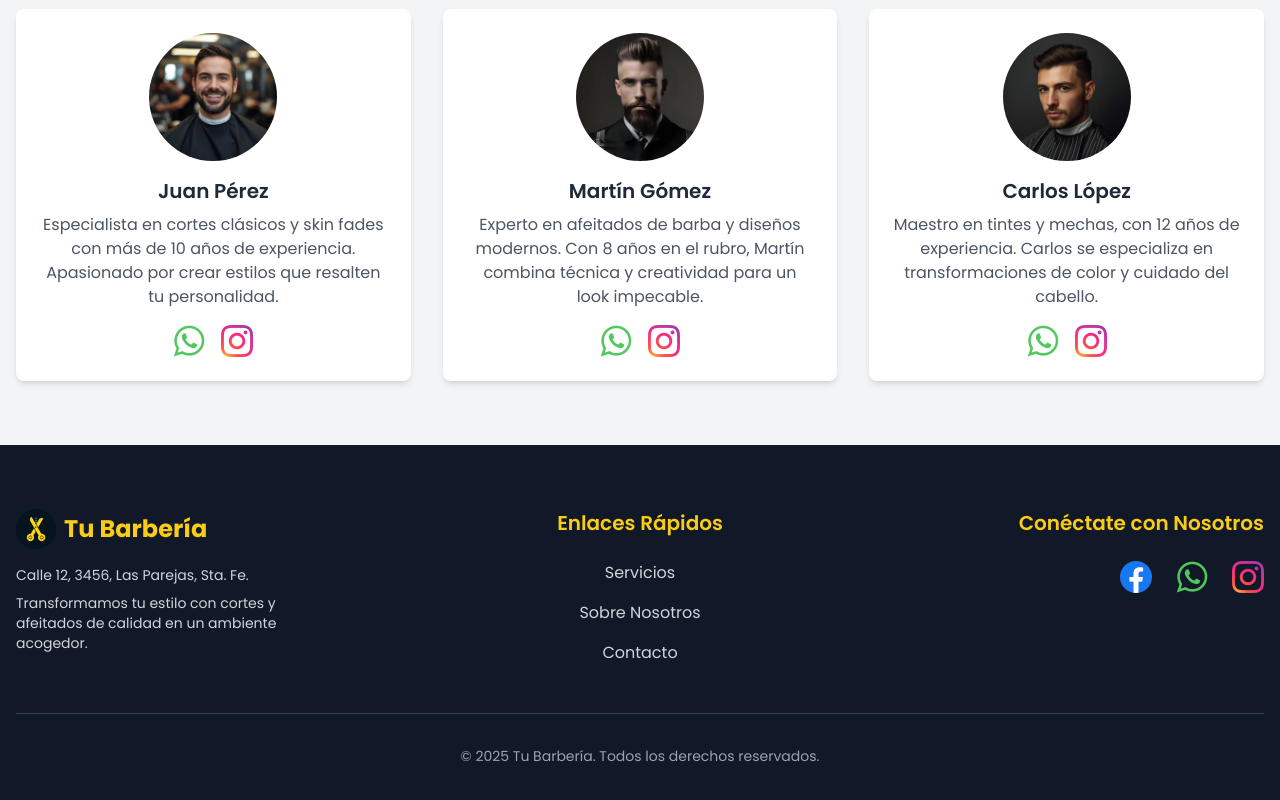
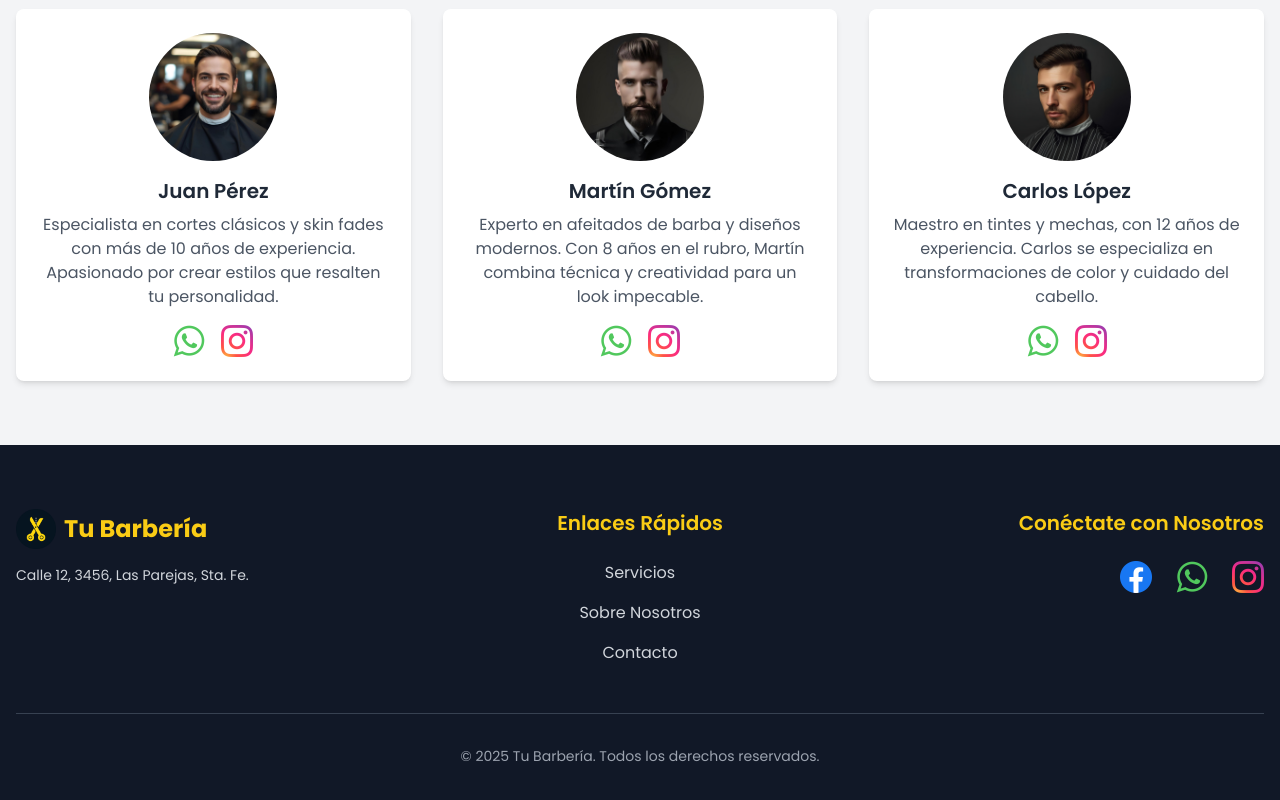
Before and after one commit to Gianp2/sist-reservas, a plain HTML site: page index.html in a window 1280 px wide. Shown: the part 2627-3427 px from the top of the page. Drawn offline with nearby package versions, Linux system fonts and the light colour scheme.

Commit message:
Update index.html

```diff
--- a/index.html
+++ b/index.html
@@ -470,7 +470,6 @@
             <h3 class="text-2xl font-bold text-yellow-400">Tu Barbería</h3>
           </div>
           <p class="text-sm text-gray-300 mb-2">Calle 12, 3456, Las Parejas, Sta. Fe.</p>
-          <p class="text-sm text-gray-300 max-w-xs mx-auto md:mx-0">Transformamos tu estilo con cortes y afeitados de calidad en un ambiente acogedor.</p>
         </div>
         <div class="text-center">
           <h3 class="text-xl font-semibold mb-6 text-yellow-400">Enlaces Rápidos</h3>
```
